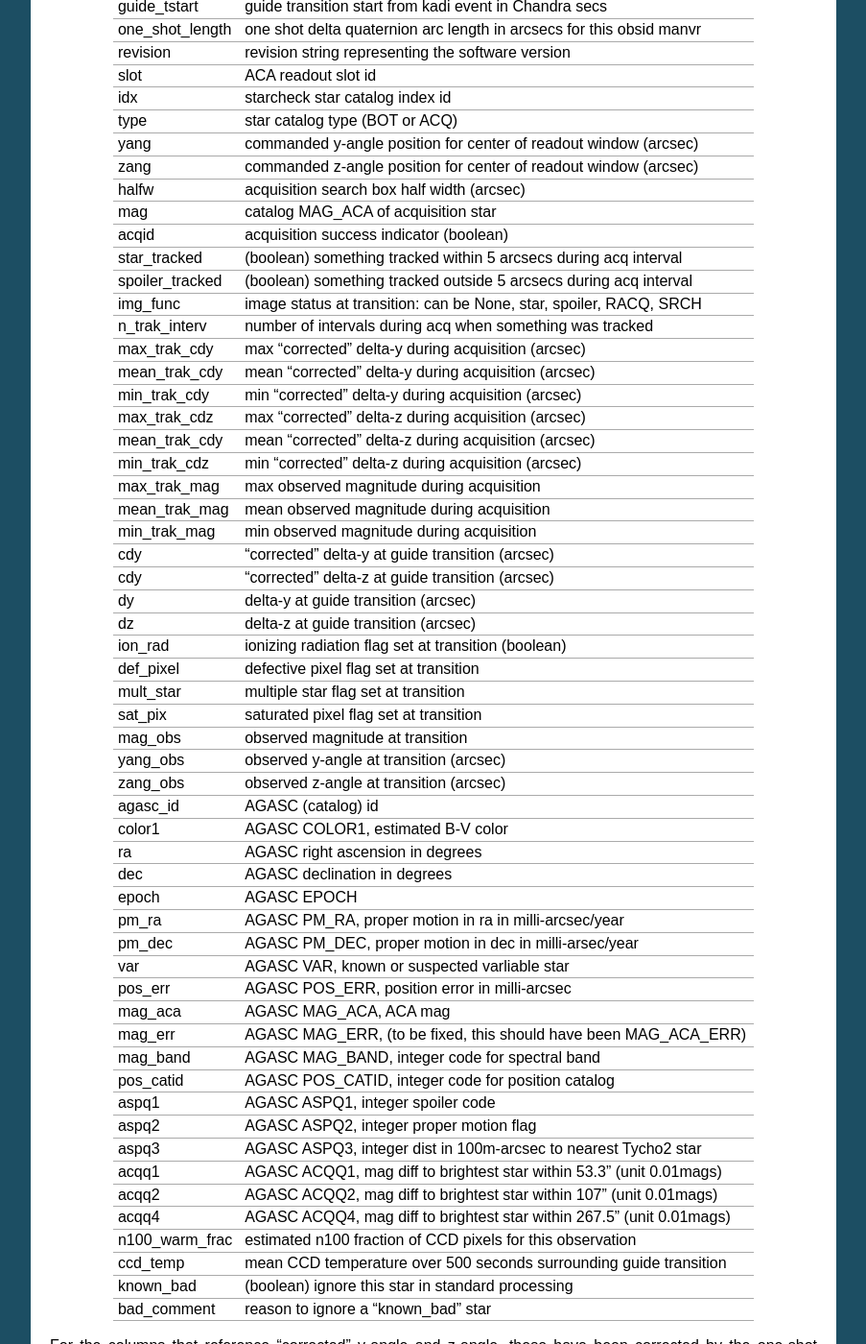
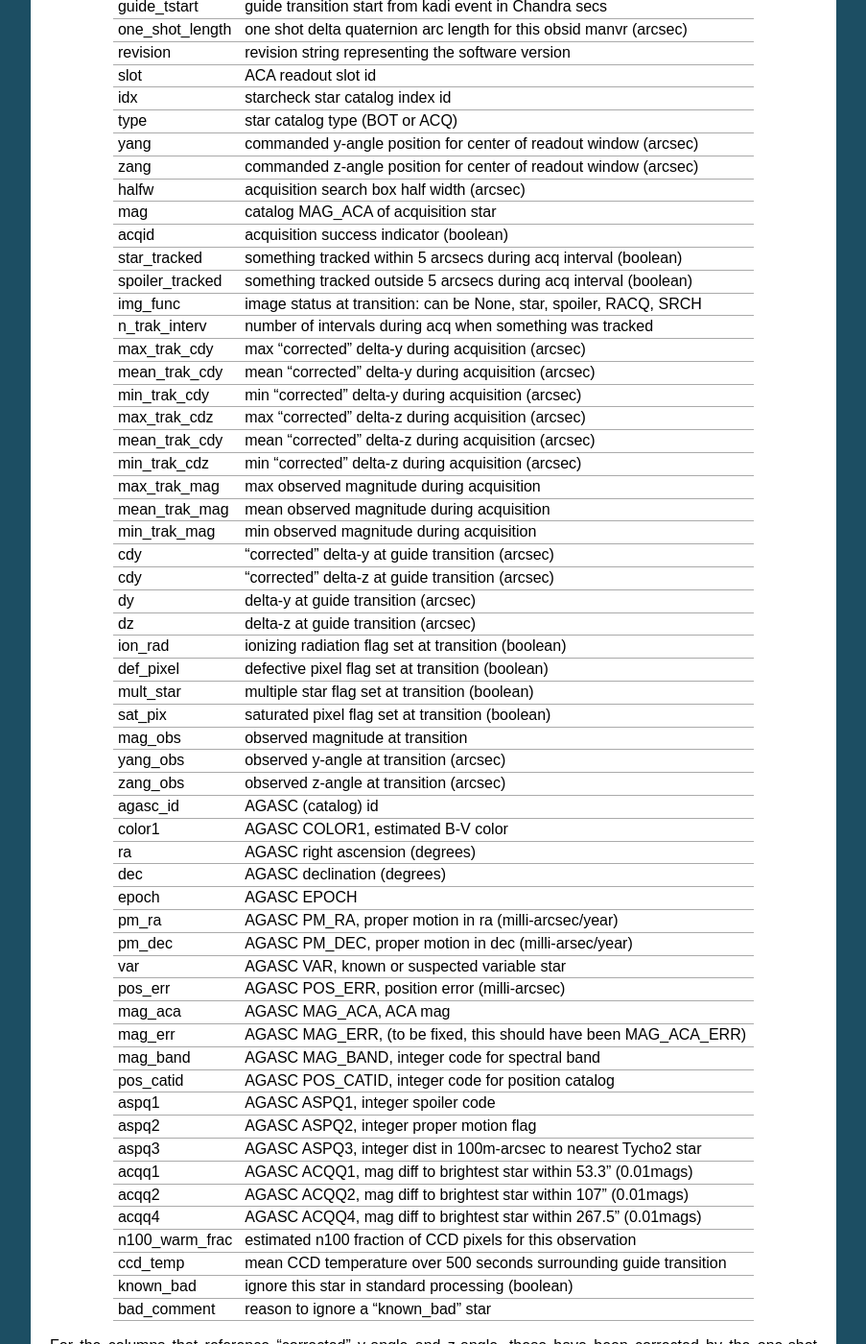
Before and after one commit to sot/mica, a Sphinx documentation site: the page built from doc/acquisition_data.rst, in a window 1280 px wide and 1400 px high, scrolled down 708 px. Shown: the whole window at 96% size, without its empty margins (198-1101 px from the left). Built offline with Sphinx 7.4.7, drawn with Linux system fonts in a browser that asks for light colours.

Commit message:
Acq stats doc typo and unit fixes

```diff
--- a/doc/acquisition_data.rst
+++ b/doc/acquisition_data.rst
@@ -31,12 +31,12 @@
 =============== ====================================================================
  Column         Description
 =============== ====================================================================
-obsid           the obsid
+obsid           obsid
 obi             observation interval number
 acq_start       acquisition datestart from kadi event
 guide_start     guide transition datestart from kadi event
 guide_tstart    guide transition start from kadi event in Chandra secs
-one_shot_length one shot delta quaternion arc length in arcsecs for this obsid manvr
+one_shot_length one shot delta quaternion arc length for this obsid manvr (arcsec)
 revision        revision string representing the software version
 slot            ACA readout slot id
 idx             starcheck star catalog index id
@@ -46,8 +46,8 @@
 halfw           acquisition search box half width (arcsec)
 mag             catalog MAG_ACA of acquisition star
 acqid           acquisition success indicator (boolean)
-star_tracked    (boolean) something tracked within 5 arcsecs during acq interval
-spoiler_tracked (boolean) something tracked outside 5 arcsecs during acq interval
+star_tracked    something tracked within 5 arcsecs during acq interval (boolean)
+spoiler_tracked something tracked outside 5 arcsecs during acq interval (boolean)
 img_func        image status at transition: can be None, star, spoiler, RACQ, SRCH
 n_trak_interv   number of intervals during acq when something was tracked
 max_trak_cdy    max "corrected" delta-y during acquisition (arcsec)
@@ -64,21 +64,21 @@
 dy              delta-y at guide transition (arcsec)
 dz              delta-z at guide transition (arcsec)
 ion_rad         ionizing radiation flag set at transition (boolean)
-def_pixel       defective pixel flag set at transition
-mult_star       multiple star flag set at transition
-sat_pix         saturated pixel flag set at transition
+def_pixel       defective pixel flag set at transition (boolean)
+mult_star       multiple star flag set at transition (boolean)
+sat_pix         saturated pixel flag set at transition (boolean)
 mag_obs         observed magnitude at transition
 yang_obs        observed y-angle at transition (arcsec)
 zang_obs        observed z-angle at transition (arcsec)
 agasc_id        AGASC (catalog) id
 color1          AGASC COLOR1, estimated B-V color
-ra              AGASC right ascension in degrees
-dec             AGASC declination in degrees
+ra              AGASC right ascension (degrees)
+dec             AGASC declination (degrees)
 epoch           AGASC EPOCH
-pm_ra           AGASC PM_RA, proper motion in ra in milli-arcsec/year
-pm_dec          AGASC PM_DEC, proper motion in dec in milli-arsec/year
-var             AGASC VAR, known or suspected varliable star
-pos_err         AGASC POS_ERR, position error in milli-arcsec
+pm_ra           AGASC PM_RA, proper motion in ra (milli-arcsec/year)
+pm_dec          AGASC PM_DEC, proper motion in dec (milli-arsec/year)
+var             AGASC VAR, known or suspected variable star
+pos_err         AGASC POS_ERR, position error (milli-arcsec)
 mag_aca         AGASC MAG_ACA, ACA mag
 mag_err         AGASC MAG_ERR, (to be fixed, this should have been MAG_ACA_ERR)
 mag_band        AGASC MAG_BAND, integer code for spectral band
@@ -86,12 +86,12 @@
 aspq1           AGASC ASPQ1, integer spoiler code
 aspq2           AGASC ASPQ2, integer proper motion flag
 aspq3           AGASC ASPQ3, integer dist in 100m-arcsec to nearest Tycho2 star
-acqq1           AGASC ACQQ1, mag diff to brightest star within 53.3" (unit 0.01mags)
-acqq2           AGASC ACQQ2, mag diff to brightest star within 107" (unit 0.01mags)
-acqq4           AGASC ACQQ4, mag diff to brightest star within 267.5" (unit 0.01mags)
+acqq1           AGASC ACQQ1, mag diff to brightest star within 53.3" (0.01mags)
+acqq2           AGASC ACQQ2, mag diff to brightest star within 107" (0.01mags)
+acqq4           AGASC ACQQ4, mag diff to brightest star within 267.5" (0.01mags)
 n100_warm_frac  estimated n100 fraction of CCD pixels for this observation
 ccd_temp        mean CCD temperature over 500 seconds surrounding guide transition
-known_bad       (boolean) ignore this star in standard processing
+known_bad       ignore this star in standard processing (boolean)
 bad_comment     reason to ignore a "known_bad" star
 =============== ====================================================================
 
```
